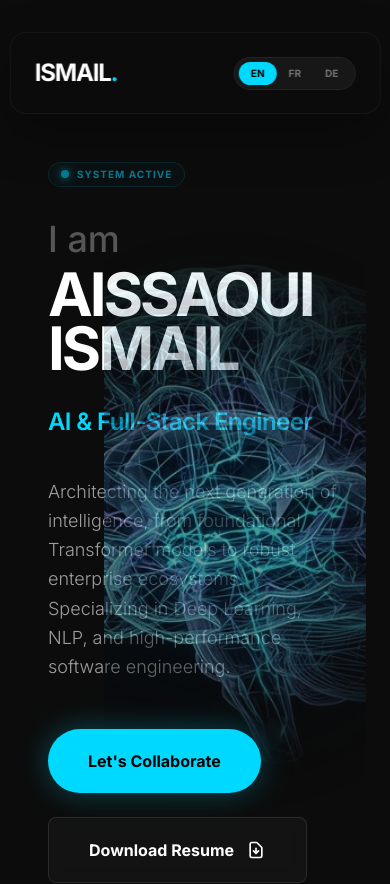
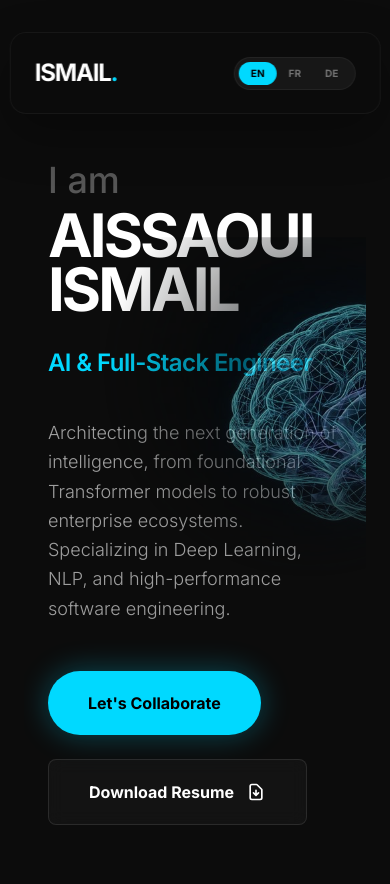
Before and after one commit to i-aissaoui/portfolio, a Next.js app: page / in a window 390 px wide. Shown: the top 884 px of the page. Built offline with nearby package versions, Linux system fonts and the light colour scheme.

Commit message:
Step 15: Final UI polish, responsiveness fixes, and social links

```diff
--- a/src/app/page.tsx
+++ b/src/app/page.tsx
@@ -65,13 +65,6 @@ export default function Home() {
         {/* Hero Section - Elite AI Engineer Style */}
         <section id='home' className='relative pt-40 pb-24 overflow-hidden'>
           <div className='relative z-10 mx-auto px-6 sm:px-12 lg:px-24'>
-            {/* System Status Indicator */}
-            <div className='inline-flex items-center gap-2 px-3 py-1 rounded-full bg-[#00d9ff]/5 border border-[#00d9ff]/20 mb-8 animate-pulse'>
-              <span className='w-2 h-2 rounded-full bg-[#00d9ff] shadow-[0_0_8px_#00d9ff]'></span>
-              <span className='text-[10px] font-bold uppercase tracking-widest text-[#00d9ff]'>
-                {locale === "fr" ? "Système Actif" : locale === "de" ? "System Aktiv" : "System Active"}
-              </span>
-            </div>
 
             {/* Name with Space Grotesk */}
             <h1 className='text-6xl md:text-8xl lg:text-9xl font-bold tracking-tighter text-white mb-8 leading-[0.9] display-font'>
@@ -103,12 +96,12 @@ export default function Home() {
                   : "Architecting the next generation of intelligence, from foundational Transformer models to robust enterprise ecosystems. Specializing in Deep Learning, NLP, and high-performance software engineering."}
             </p>
 
-            <div className='absolute top-0 right-0 w-full h-full lg:w-3/5 lg:h-full opacity-60 pointer-events-none select-none overflow-hidden brain-visual-mask'>
+            <div className='absolute top-0 -right-20 lg:right-0 w-full lg:w-3/5 h-[50vh] lg:h-full opacity-60 pointer-events-none select-none overflow-hidden brain-visual-mask'>
               <Image
                 src="/the_mind.png"
                 alt="Brain Visual"
                 fill
-                className='object-cover object-right transform translate-x-20 scale-100'
+                className='object-contain lg:object-right transform scale-125 lg:scale-110 translate-y-20 lg:translate-y-0 translate-x-10 lg:translate-x-0'
               />
             </div>
 
@@ -480,7 +473,9 @@ export default function Home() {
                 const logoMap: { [key: string]: string } = {
                   'GitHub': 'github.svg',
                   'LinkedIn': 'linkedin.svg',
-                  'Twitter': 'twitter.svg'
+                  'Twitter': 'twitter.svg',
+                  'Instagram': 'instagram.svg',
+                  'WhatsApp': 'whatsapp.svg',
                 };
                 const logoFile = logoMap[s.label] || 'globe.svg';
                 return (
--- a/src/components/ProjectModal.tsx
+++ b/src/components/ProjectModal.tsx
@@ -167,7 +167,7 @@ export default function ProjectModal({
             className='inline-flex items-center justify-center px-8 py-3 rounded-full text-white/50 hover:text-black hover:bg-[#00d9ff] transition-all border border-white/10 hover:border-[#00d9ff] text-xs font-bold uppercase tracking-[0.2em]'
             onClick={closeWithAnimation}
           >
-            Quit System
+            Close Window
           </button>
         </div>
 
```
